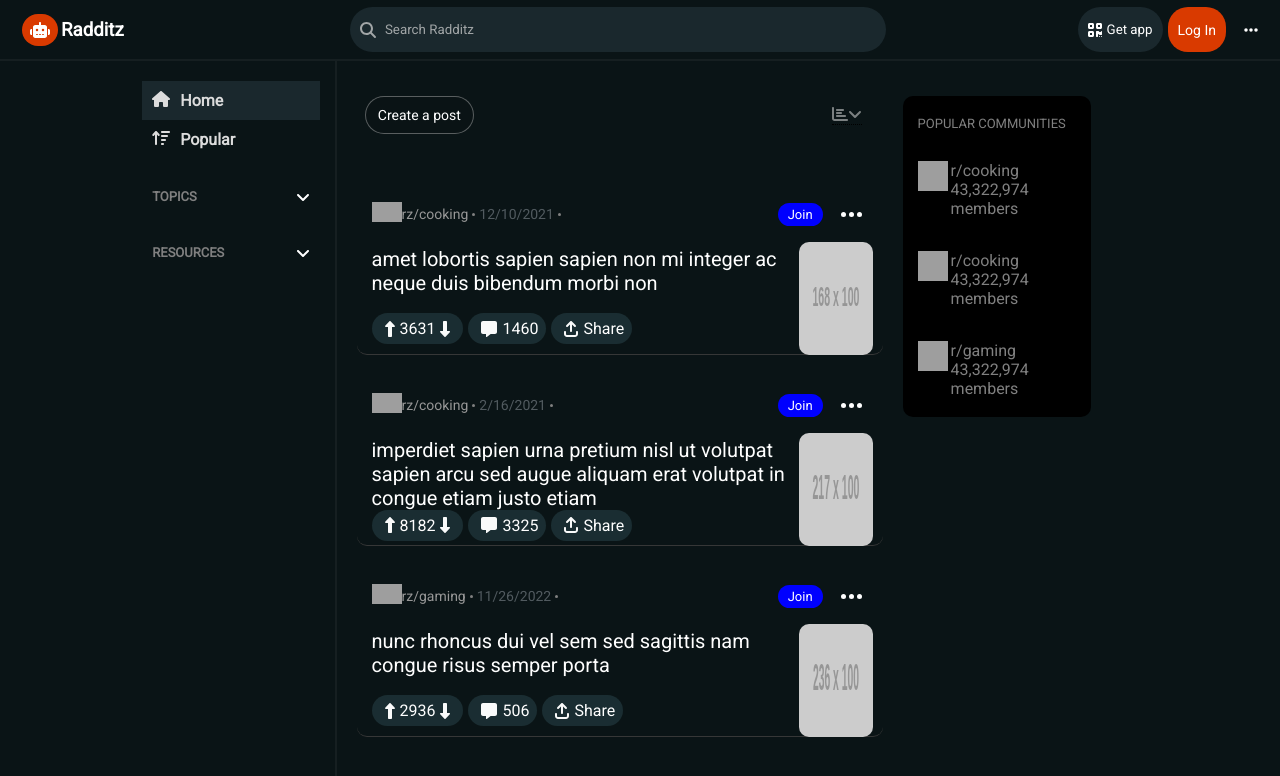
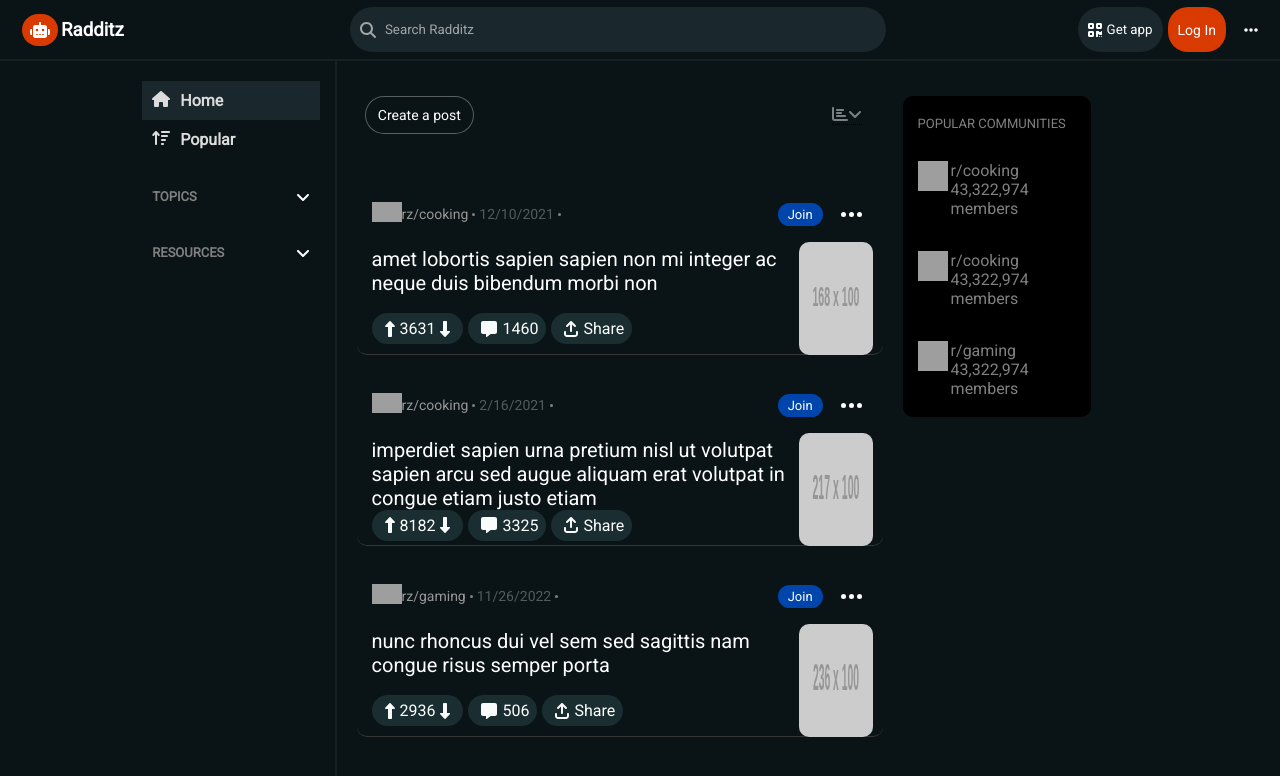
Before and after one commit to imjord/sample_reddit_clone, a React (Create React App) app in the folder client/: page / in a window 1280 px wide. Shown: the top 776 px of the page. Built offline with nearby package versions, Linux system fonts and the light colour scheme; grey boxes are pictures that could not be loaded.

Commit message:
fixed issue with join button still pathing to post just had to preventdefault

```diff
--- a/client/src/App.js
+++ b/client/src/App.js
@@ -2,6 +2,7 @@ import "./App.css";
 import React, { useEffect, useState } from "react";
 import { Routes, Route } from "react-router-dom";
 import Home from "./pages/Home";
+import Post from "./pages/Post";
 import Navbar from "./components/Navbar/Navbar";
 import mockData from "./MOCK_DATA.json";
 import LoginModal from "./components/LoginModal/LoginModal";
@@ -23,7 +24,10 @@ function App() {
       <Navbar toggleLoginModal={toggleLoginModal} />
       {loginModal && <LoginModal toggleLoginModal={toggleLoginModal} />}
       <Routes>
-        <Route path="/" element={<Home data={data} />} />
+        <Route
+          path="*"
+          element={<Home data={data} toggleLoginModal={toggleLoginModal} />}
+        />
       </Routes>
     </div>
   );
--- a/client/src/MOCK_DATA.json
+++ b/client/src/MOCK_DATA.json
@@ -5,6 +5,7 @@
     "username": "cdehooge0",
     "post_title": "amet lobortis sapien sapien non mi integer ac neque duis bibendum morbi non",
     "post_body": "Donec diam neque, vestibulum eget, vulputate ut, ultrices vel, augue. Vestibulum ante ipsum primis in faucibus orci luctus et ultrices posuere cubilia Curae; Donec pharetra, magna vestibulum aliquet ultrices, erat tortor sollicitudin mi, sit amet lobortis sapien sapien non mi. Integer ac neque.",
+    "post_id": 1,
     "upvotes": 3631,
     "comments": 1460,
     "post_date": "12/10/2021",
@@ -18,6 +19,7 @@
     "username": "aouldcott1",
     "post_title": "imperdiet sapien urna pretium nisl ut volutpat sapien arcu sed augue aliquam erat volutpat in congue etiam justo etiam",
     "post_body": "Cras mi pede, malesuada in, imperdiet et, commodo vulputate, justo. In blandit ultrices enim. Lorem ipsum dolor sit amet, consectetuer adipiscing elit.\n\nProin interdum mauris non ligula pellentesque ultrices. Phasellus id sapien in sapien iaculis congue. Vivamus metus arcu, adipiscing molestie, hendrerit at, vulputate vitae, nisl.\n\nAenean lectus. Pellentesque eget nunc. Donec quis orci eget orci vehicula condimentum.",
+    "post_id": 2,
     "upvotes": 8182,
     "comments": 3325,
     "post_date": "2/16/2021",
@@ -31,6 +33,7 @@
     "username": "mchastaing2",
     "post_title": "nunc rhoncus dui vel sem sed sagittis nam congue risus semper porta",
     "post_body": "Duis aliquam convallis nunc. Proin at turpis a pede posuere nonummy. Integer non velit.\n\nDonec diam neque, vestibulum eget, vulputate ut, ultrices vel, augue. Vestibulum ante ipsum primis in faucibus orci luctus et ultrices posuere cubilia Curae; Donec pharetra, magna vestibulum aliquet ultrices, erat tortor sollicitudin mi, sit amet lobortis sapien sapien non mi. Integer ac neque.\n\nDuis bibendum. Morbi non quam nec dui luctus rutrum. Nulla tellus.",
+    "post_id": 3,
     "upvotes": 2936,
     "comments": 506,
     "post_date": "11/26/2022",
--- a/client/src/components/CardView/CardView.css
+++ b/client/src/components/CardView/CardView.css
@@ -17,6 +17,11 @@
   justify-content: space-between;
   padding: 5px;
   margin-bottom: 8px;
+}
+
+.link {
+  text-decoration: none;
+  z-index: -500;
 }
 
 .card-view-header-left {
@@ -55,13 +60,14 @@
 }
 
 .card-view-header-right button {
-  background-color: blue;
+  background-color: #0045ac;
   outline: none;
   border: none;
   border-radius: 20px;
   padding: 4px 10px;
   font-size: 13px;
   color: white;
+  z-index: 999999;
 }
 
 .circle-div {
--- a/client/src/components/CardView/CardView.jsx
+++ b/client/src/components/CardView/CardView.jsx
@@ -12,11 +12,13 @@ import {
   faList,
   faRug,
 } from "@fortawesome/free-solid-svg-icons";
-const CardView = ({ data }) => {
+import { Link } from "react-router-dom";
+const CardView = ({ data, toggleLoginModal }) => {
   return (
     <div>
       {data.map((cards) => {
         return (
+          <Link className="link" to={`/post/${cards.post_id}`}>
             <div className="card-view" key={cards.user_id}>
               <div className="card-view-header">
                 <div className="card-view-header-left">
@@ -27,7 +29,14 @@ const CardView = ({ data }) => {
                   <FontAwesomeIcon className="date-circle" icon={faCircle} />
                 </div>
                 <div className="card-view-header-right">
-                <button>Join</button>
+                  <button
+                    onClick={(event) => {
+                      event.preventDefault(); // Prevent the default link behavior
+                      toggleLoginModal();
+                    }}
+                  >
+                    Join
+                  </button>
                   <div className="circle-div">
                     <FontAwesomeIcon className="circle" icon={faCircle} />
                     <FontAwesomeIcon className="circle" icon={faCircle} />
@@ -76,6 +85,7 @@ const CardView = ({ data }) => {
                 </div>
               </div>
             </div>
+          </Link>
         );
       })}
     </div>
--- a/client/src/components/ClassicView/ClassicView.jsx
+++ b/client/src/components/ClassicView/ClassicView.jsx
@@ -11,12 +11,15 @@ import {
   faList,
   faRug,
 } from "@fortawesome/free-solid-svg-icons";
+import { Link } from "react-router-dom";
+
 const ClassicView = (props) => {
-  const { data } = props;
+  const { data, toggleLoginModal } = props;
   return (
     <div>
       {data.map((cards) => {
         return (
+          <Link className="link" to={`/post/${cards.post_id}`}>
             <div className="card" key={cards.user_id}>
               <div className="card-header">
                 <div className="card-header-left">
@@ -27,7 +30,14 @@ const ClassicView = (props) => {
                   <FontAwesomeIcon className="date-circle" icon={faCircle} />
                 </div>
                 <div className="card-header-right">
-                <button>Join</button>
+                  <button
+                    onClick={(event) => {
+                      event.preventDefault(); // Prevent the default link behavior
+                      toggleLoginModal();
+                    }}
+                  >
+                    Join
+                  </button>
                   <div className="circle-div">
                     <FontAwesomeIcon className="circle" icon={faCircle} />
                     <FontAwesomeIcon className="circle" icon={faCircle} />
@@ -76,6 +86,7 @@ const ClassicView = (props) => {
                 </div>
               </div>
             </div>
+          </Link>
         );
       })}
     </div>
--- a/client/src/components/MainContent/MainContent.css
+++ b/client/src/components/MainContent/MainContent.css
@@ -2,10 +2,11 @@ main {
   display: flex;
   align-items: center;
   flex-direction: column;
-  height: 100.2vh;
+  height: 100vh;
   width: 45%;
   border-top: 2px solid rgba(128, 128, 128, 0.1);
   background-color: #0b1416f9;
+  overflow: auto;
 }
 
 .main-header {
@@ -215,7 +216,7 @@ main {
 }
 
 .card-header-right button {
-  background-color: blue;
+  background-color: #0045ac;
   outline: none;
   border: none;
   border-radius: 20px;
--- a/client/src/components/MainContent/MainContent.jsx
+++ b/client/src/components/MainContent/MainContent.jsx
@@ -16,7 +16,7 @@ import catImage from "../../assets/images/cat.jpg";
 import ClassicView from "../ClassicView/ClassicView";
 import CardView from "../CardView/CardView";
 const MainContent = (props) => {
-  const { data } = props;
+  const { data, toggleLoginModal } = props;
   const [view, setView] = useState(false);
   const [activeView, setActiveView] = useState(false);
   const [classicView, setClassicView] = useState(true);
@@ -79,8 +79,12 @@ const MainContent = (props) => {
         </div>
       </div>
       <div className="main-cards">
-        {classicView ? <ClassicView data={data} /> : null}
-        {cardView ? <CardView data={data} /> : null}
+        {classicView ? (
+          <ClassicView data={data} toggleLoginModal={toggleLoginModal} />
+        ) : null}
+        {cardView ? (
+          <CardView data={data} toggleLoginModal={toggleLoginModal} />
+        ) : null}
       </div>
     </main>
   );
--- a/client/src/pages/Home.jsx
+++ b/client/src/pages/Home.jsx
@@ -1,15 +1,33 @@
-import React from "react";
+import React, { useEffect, useState } from "react";
 import Side from "../components/Side/Side";
 import "./Home.css";
 import MainContent from "../components/MainContent/MainContent";
 import Popular from "../components/Popular/Popular";
+import Post from "./Post";
+import { Routes, Route, useParams } from "react-router-dom";
 
 const Home = (props) => {
-  const { data } = props;
+  const [postView, setPostView] = useState(false);
+  const { data, toggleLoginModal } = props;
+
+  const postViewHandler = () => {
+    setPostView(true);
+  };
+
   return (
     <div className="home">
       <Side />
-      <MainContent data={data} />
+
+      {postView ? null : (
+        <MainContent data={data} toggleLoginModal={toggleLoginModal} />
+      )}
+
+      <Routes>
+        <Route
+          path="/post/:post_id"
+          element={<Post postViewHandler={postViewHandler} />}
+        />
+      </Routes>
       <Popular data={data} />
     </div>
   );
--- /dev/null
+++ b/client/src/pages/Post.jsx
@@ -0,0 +1,12 @@
+import React, { useEffect } from "react";
+
+const Post = (props) => {
+  const { postViewHandler } = props;
+
+  useEffect(() => {
+    postViewHandler();
+  }, []);
+  return <div>Post</div>;
+};
+
+export default Post;
```
Lines whose indentation alone changed are shown as unchanged.
